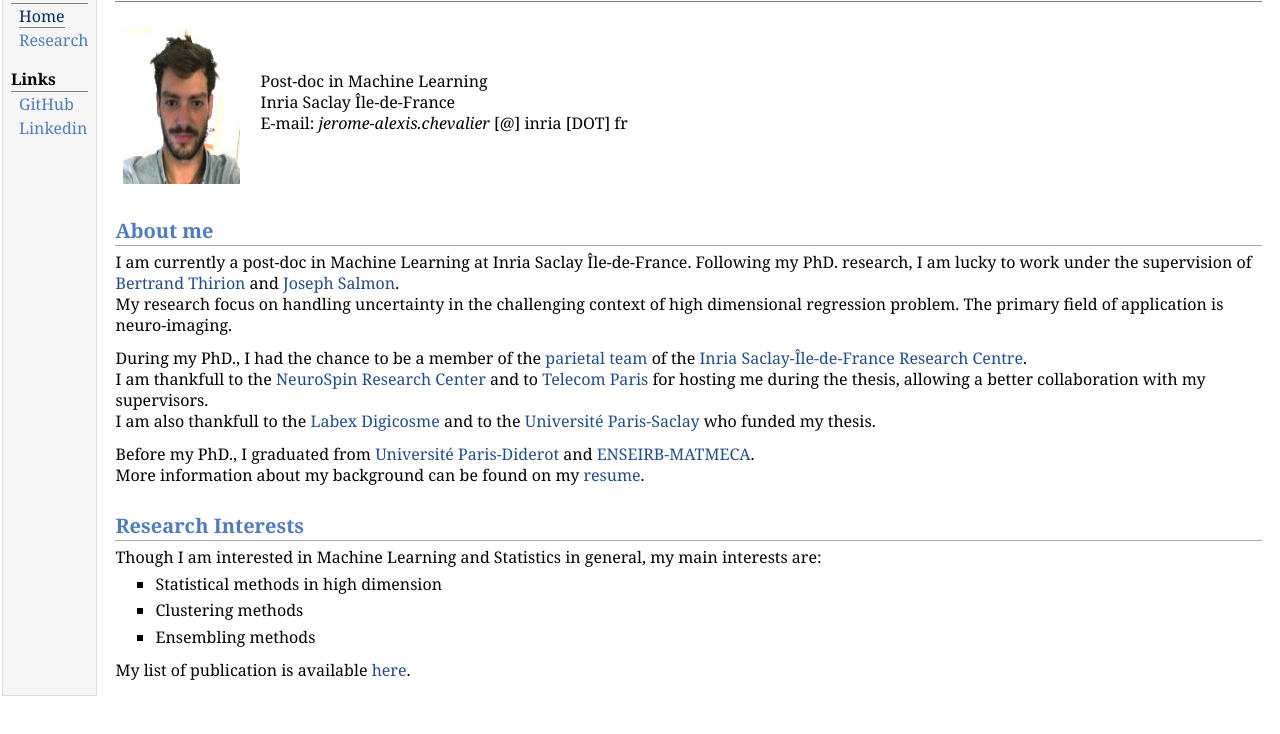
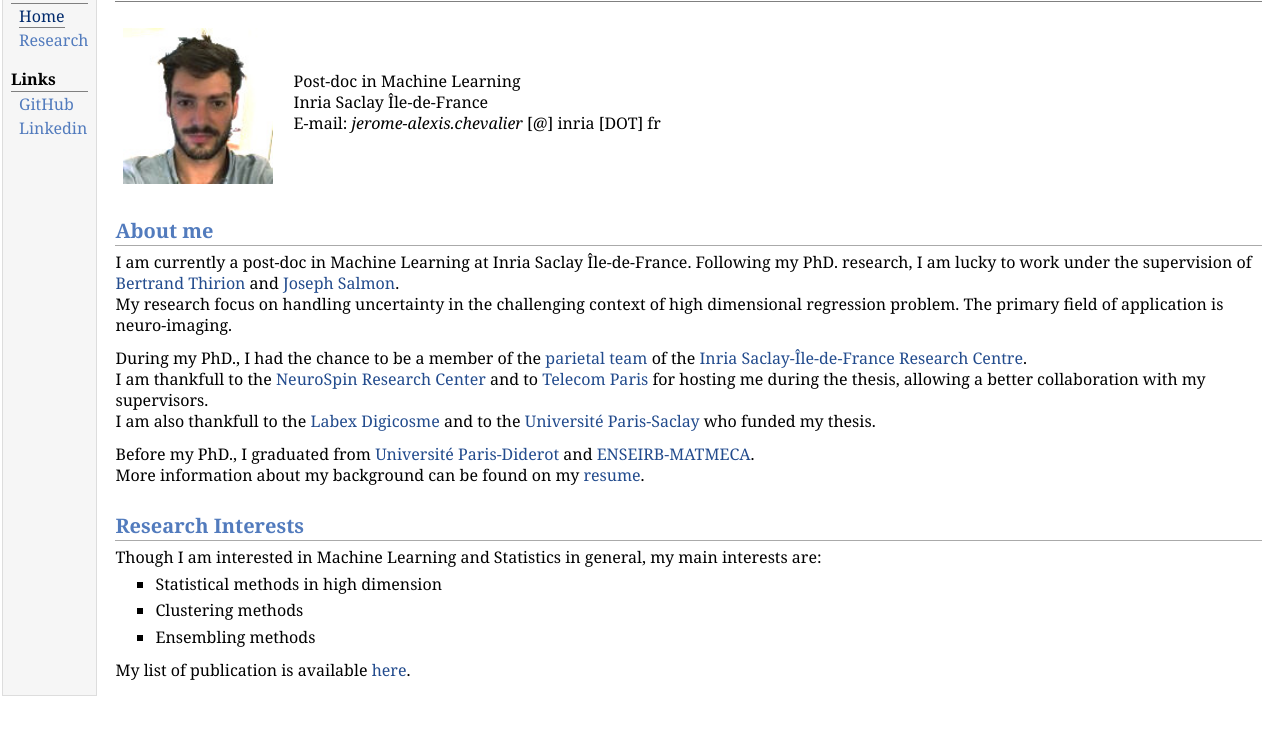
Before and after one commit to ja-che/ja-che.github.io, a plain HTML site: page index.html in a window 1280 px wide. Shown: the part 48-782 px from the top of the page. Drawn offline with Linux system fonts and the light colour scheme.

```diff
--- a/index.html
+++ b/index.html
@@ -23,7 +23,7 @@
 <h1>Jérôme-Alexis Chevalier</h1>
 </div>
 <table class="imgtable"><tr><td>
-<img src="files/photo.jpg" alt="alt text" width="117px" height="156px" />&nbsp;</td>
+<img src="files/photo.jpg" alt="alt text" width="150px" height="156px" />&nbsp;</td>
 <td align="left"><p>Post-doc in Machine Learning <br />
 Inria Saclay Île-de-France <br />
 E-mail: <i>jerome-alexis.chevalier</i> [@] inria [DOT] fr</p>
```
Also changed, not shown: files/logo-inria.png (added), 1 other file.
